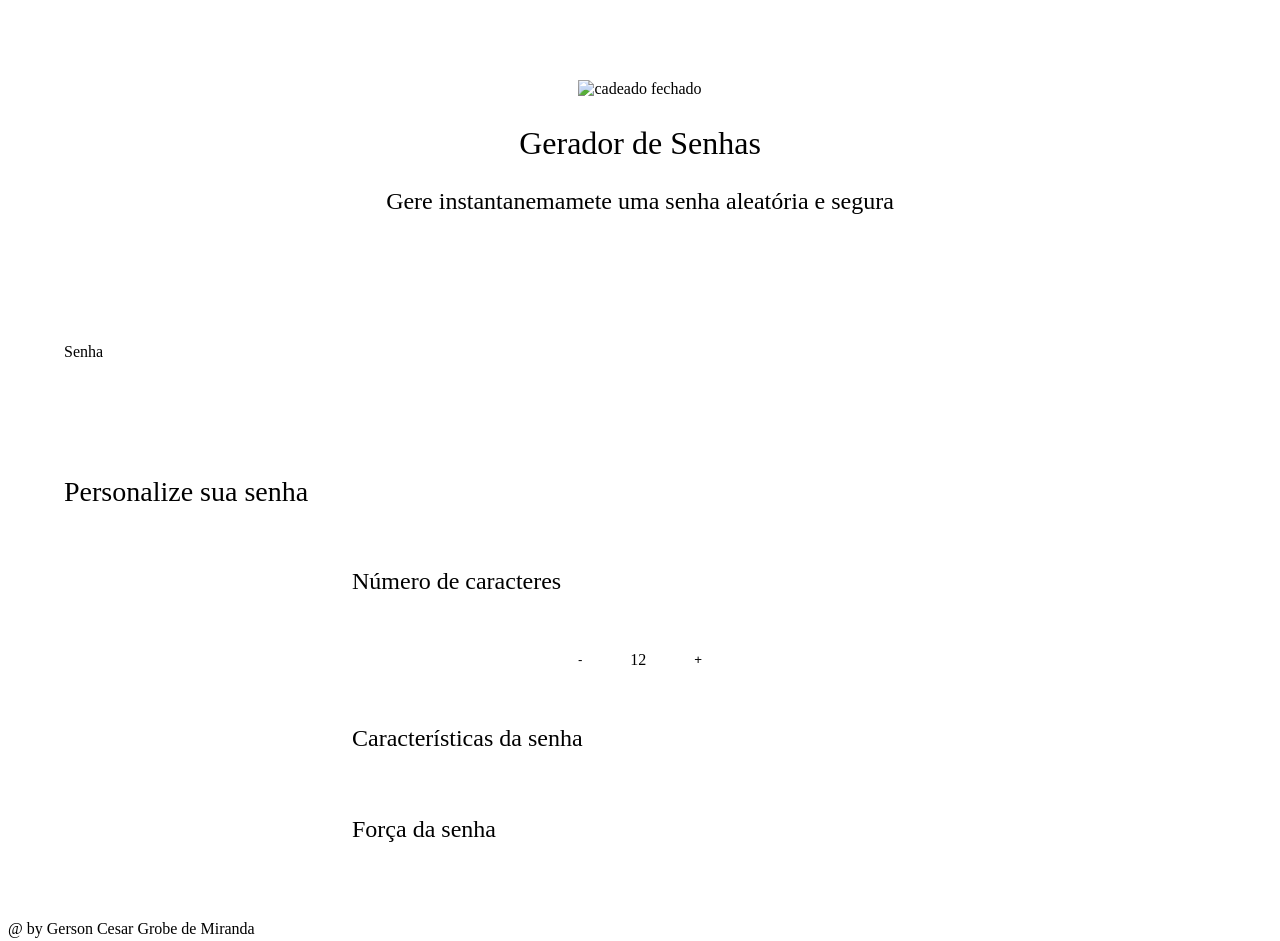
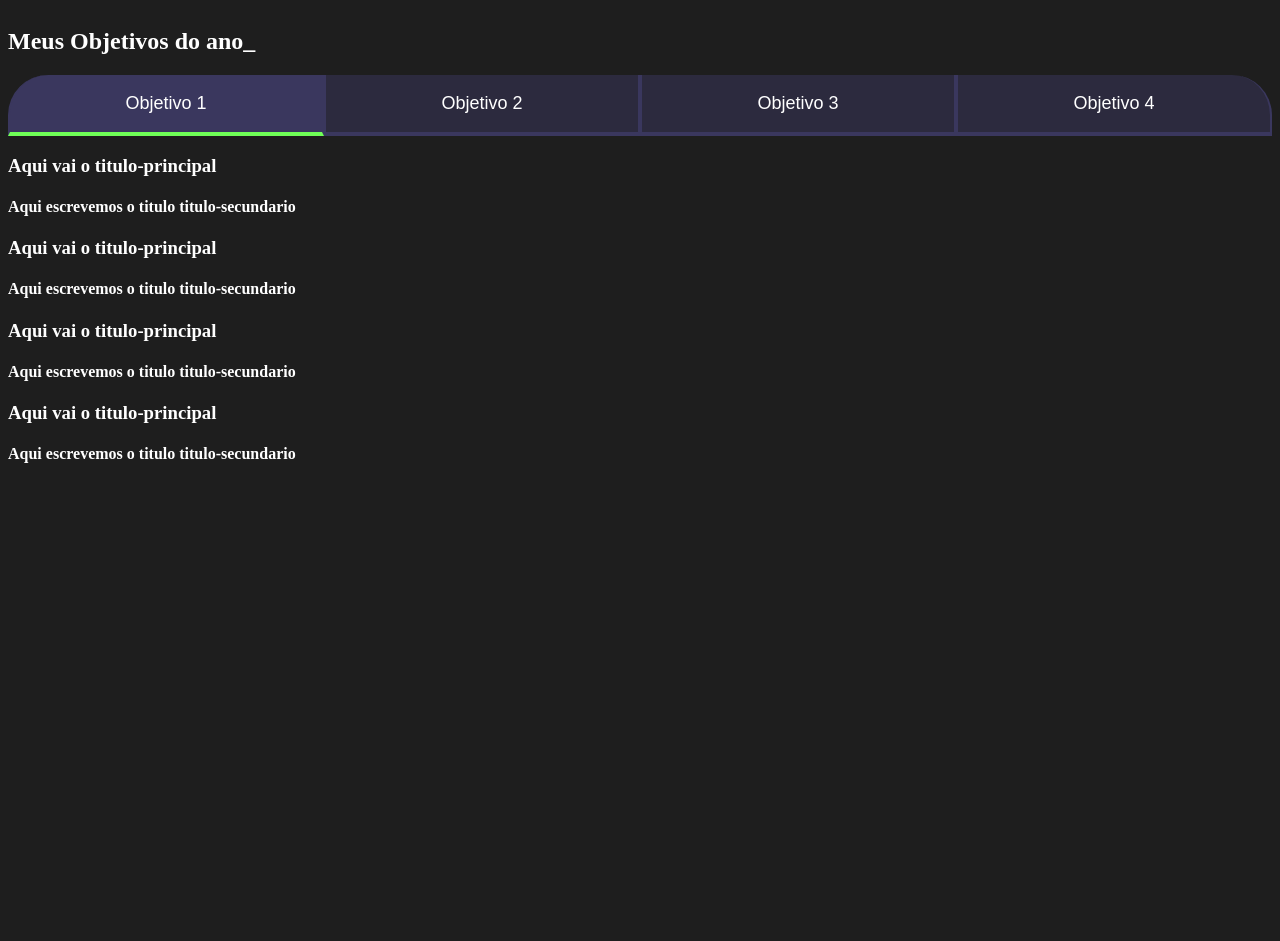
Before and after one commit to ysscatarina25/terceiro-repositorio, a plain HTML site: page index.html in a window 1280 px wide. After the commit the page ends 800 px from the top, so only its background shows below. Drawn offline with Linux system fonts and the light colour scheme.

Commit message:
19-03-24

```diff
--- a/index.html
+++ b/index.html
@@ -3,43 +3,40 @@
 <head>
     <meta charset="UTF-8">
     <meta name="viewport" content="width=device-width, initial-scale=1.0">
-    <title>Gerador de Senhas</title>
+    <title>Meus objetivos do ano</title>
     <link rel="stylesheet" href="style.css">
 </head>
 <body>
-    <section class="conteudo">
-        <div class="conteudo-titulo">
-            <img src="img/unlock.svg" alt="cadeado fechado">
-            <h2 class="titulo-principal">Gerador de Senhas</h2>
-            <h3 class="titulo-secundario">Gere instantanemamete uma senha aleatória e segura</h3>
-        </div>
 
-        <div class="conteudo-senha">
-            <label for="senha">Senha</label>
-            <input name="senha" type="text" id="campo-senha">
-        </div>
-        <div class="parametro">
-            <h3 class="parametro-titulo">Personalize sua senha</h3>
-            <div class="parametro-coluna__senha">
-                <div class="parametro-senha">
-                    <h4 class="parametro-senha__titulo">Número de caracteres</h4>
-                    <div class="parametro-senha-botoes">
-                        <button class="parametro-senha__botoes">-</button>
-                        <p class="parametro-senha__texto">12</p>
-                        <button class="parametro-senha__botoes">+</button>
-                    </div>
-                </div>
-                <div class="parametro-senha">
-                    <h4 class="parametro-senha__titulo">Características da senha</h4>
-                </div>
-                <div class="parametro-senha">
-                    <h4 class="parametro-senha__titulo">Força da senha</h4>
-                </div>
-            </div>
-        </div>
-    </section>
-    <footer>
-        <h4>@ by Gerson Cesar Grobe de Miranda</h4>
-    </footer>
+    <section class="conteudo-principal"></section>
+    <h2 class=”titulo-principal”>Meus Objetivos do ano<span>_<span></h2>
+    <div class="botoes">
+        <button class="botao ativo"> Objetivo 1 </button>
+        <button class="botao "> Objetivo 2 </button>
+        <button class="botao "> Objetivo 3 </button>
+        <button class="botao "> Objetivo 4 </button>
+    </div>
+
+    <div class="abas-textos">
+        <div class="aba-conteudo">
+            <h3 class="aba-conteudo-titulo-principal"> Aqui vai o titulo-principal </h3>
+            <h4 class="aba-conteudo-titulo-secunario">Aqui escrevemos o titulo titulo-secundario</h4>
+
+            <div class="abas-textos">
+                <div class="aba-conteudo">
+                    <h3 class="aba-conteudo-titulo-principal"> Aqui vai o titulo-principal </h3>
+                    <h4 class="aba-conteudo-titulo-secunario">Aqui escrevemos o titulo titulo-secundario</h4>
+
+                    <div class="abas-textos">
+                        <div class="aba-conteudo">
+                            <h3 class="aba-conteudo-titulo-principal"> Aqui vai o titulo-principal </h3>
+                            <h4 class="aba-conteudo-titulo-secunario">Aqui escrevemos o titulo titulo-secundario</h4>
+
+                            <div class="abas-textos">
+                                <div class="aba-conteudo">
+                                    <h3 class="aba-conteudo-titulo-principal"> Aqui vai o titulo-principal </h3>
+                                    <h4 class="aba-conteudo-titulo-secunario">Aqui escrevemos o titulo titulo-secundario</h4>
+
+    <script src="main.js"></script>
 </body>
 </html>
--- /dev/null
+++ b/main.js
@@ -0,0 +1,11 @@
+const botoes = document.querySelectorAll(".botao");
+
+for (let i=0; i < botoes.length; i++){
+    botoes[i].onclick = function() {
+
+        for (let j=0; j <botoes.length; j++){
+            botoes[j].classList.remove("ativo");
+        }
+        botoes[i].classList.add("ativo");
+    }
+}
--- a/style.css
+++ b/style.css
@@ -1,115 +1,73 @@
-@import url('https://fonts.googleapis.com/css2?family=Lora:ital,wght@0,400..700;1,400..700&display=swap')
-
+@import url('https://fonts.googleapis.com/css2?family=Chakra+Petch&display=swap');
 
 :root {
-    --branco: white;
-    --cor-de-fundo: #00162E;
-    --fundo-senha: #00244D;
-    --fundo-texto: #001E40;
-    --borda: #0075FF;
-    --roboto: 'Roboto', sans-serif;
-    --roboto-mono:'Roboto Mono', monospace;
-}
-
-*{
-    font-weight: 400;
+    --cor-de-fundo: #1E1E1E;
+    --verde: #6FFF57;
+    --branco: #FFFFFF;
+    --botao-ativo: #3A375E;
+    --botao-inativo: rgba(58, 55, 94, 0.5);
+    --texto-fundo: rgba(58, 55, 94, 0.3);
 }
 
 body {
+    background-color: var(--cor-de-fundo);
     color: var(--branco);
-    background-color: var(--cor-de-f@import url('https://fonts.googleapis.com/css2?family=Lora:ital,wght@0,400..700;1,400..700&display=swap')
-    undo);
-    font-family: var(--roboto);
+}
+
+.conteudo-principal {
+    display: flex;
+    flex-direction: column;
+    justify-content: center;
+    align-items: center;
+    max-width: 1200px;
+    width: 100%;
+    margin: 0 auto;
 }
 
 .titulo-principal {
-    font-family: var(--roboto-mono);
+    text-align: left;
+    width: 100%;
     font-size: 32px;
 }
 
-.titulo-secundario {
-    font-size: 24px;
+.titulo-principal span {
+    color: var(--verde);
 }
 
-.conteudo-titulo {
-    text-align: center;
-    margin-top: 80px;
+.botao {
+    font-family: "Crakra Petch", sans-serif;
+    background-color: var(--botao-inativo);
+    color: var(--branco); display: flex;
+    justify-content: center;
+    padding: 1em;
+    font-size: 18px;
+    align-items: center;
+    width: 100%;
+    border-bottom: 4px solid var(--botao-ativo);
+    border-left: 2px solid var(--botao-ativo);
+    border-right: 2px solid var(--botao-ativo);
+    border-top: none;
 }
 
-.conteudo-senha {
-    margin-top: 80px;
-    background: var(--fundo-senha);
-    padding: 24px;
-    border-bottom: 6px solid var(--borda);
+.botoes {
+    display: block;
 }
 
-#campo-senha {
-    background-color: var(--fundo-senha);
-    border: none;
-    color: var(--branco);
-    font-family: var(--roboto-mono);
-    font-size: 40px;
-    width: 70%;
-}
-
-#campo-senha:focus {
-    outline: none;
-}
-
-.conteudo {
-    max-width: 1200px;
-    margin: 0 auto;
-}
-
-.parametro {
-    background-color: var(--fundo-texto);
-    border: 2px solid var(--borda);
-    margin-top: 32px;
-    padding: 24px;
-}
-
-.parametro-titulo {
-    font-family: var(--roboto-mono);
-    font-size: 28px;
-}
-
-.parametro-senha__titulo {
-    font-size: 24px;
-}
-
-.parametro-coluna__senha {
-    display: flex;
-    flex-direction: column;
-    justify-content: center;
-}
-
-.parametro-senha {
-    width: 50%;
-    margin: 0 auto;
-}
-
-.parametro-senha-botoes {
-    display: flex;
-    justify-content: center;
-}
-
-.parametro-senha__botoes {
-    background-color: var(--fundo-texto);
-    color: var(--branco);
-    border: 2px solid var(--borda);
-    padding: 24px;
-}
-
-.parametro-senha__texto {
-    padding: 24px;
-    border-top: 2px solid var(--borda);
-    border-bottom: 2px solid var(--borda);
-    margin: 0;
-}
+.ativo {
+    background-color: var(--botao-ativo);
+    border-bottom: 4px solid var(--verde);
 }
 
 @media screen and (min-width: 768px) {
-    .parametro-coluna__senha {
-        flex-direction: row;
+    .botoes {
+        display: flex;
+    }
+
+    .botao:first-child {
+        border-radius: 40px 0 0 0;
+    }
+
+    .botao:last-child {
+        border-radius: 0 40px 0 0;
     }
 }
```
